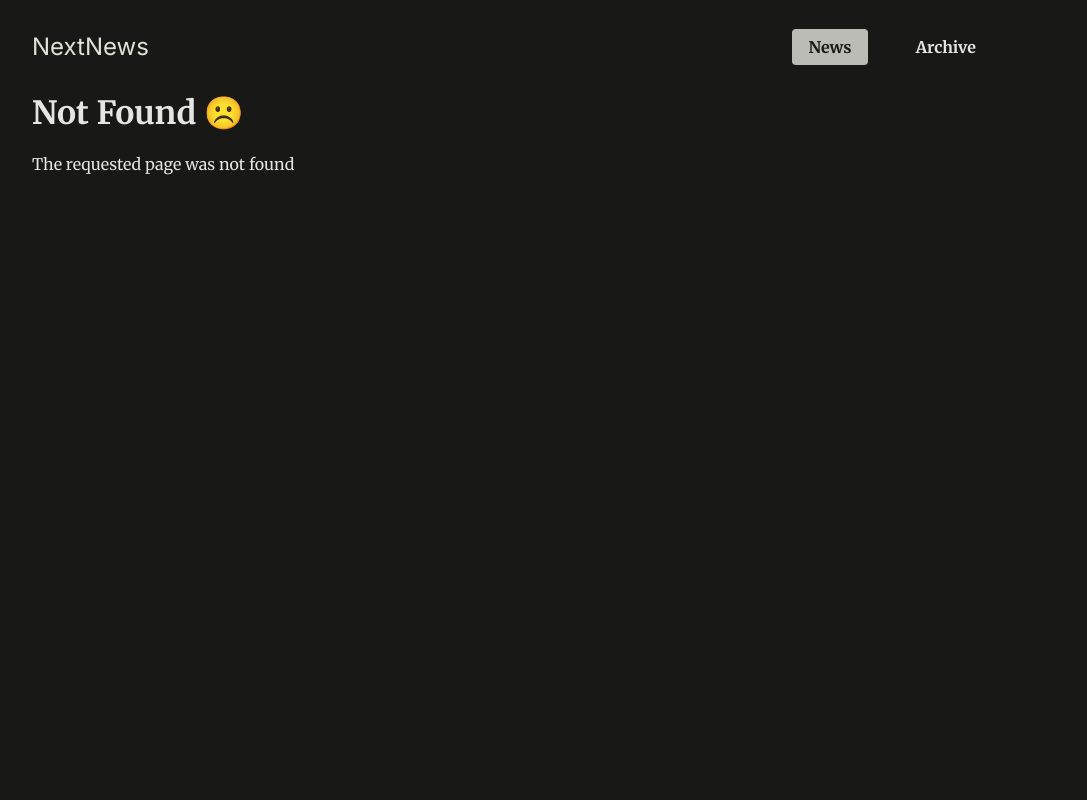
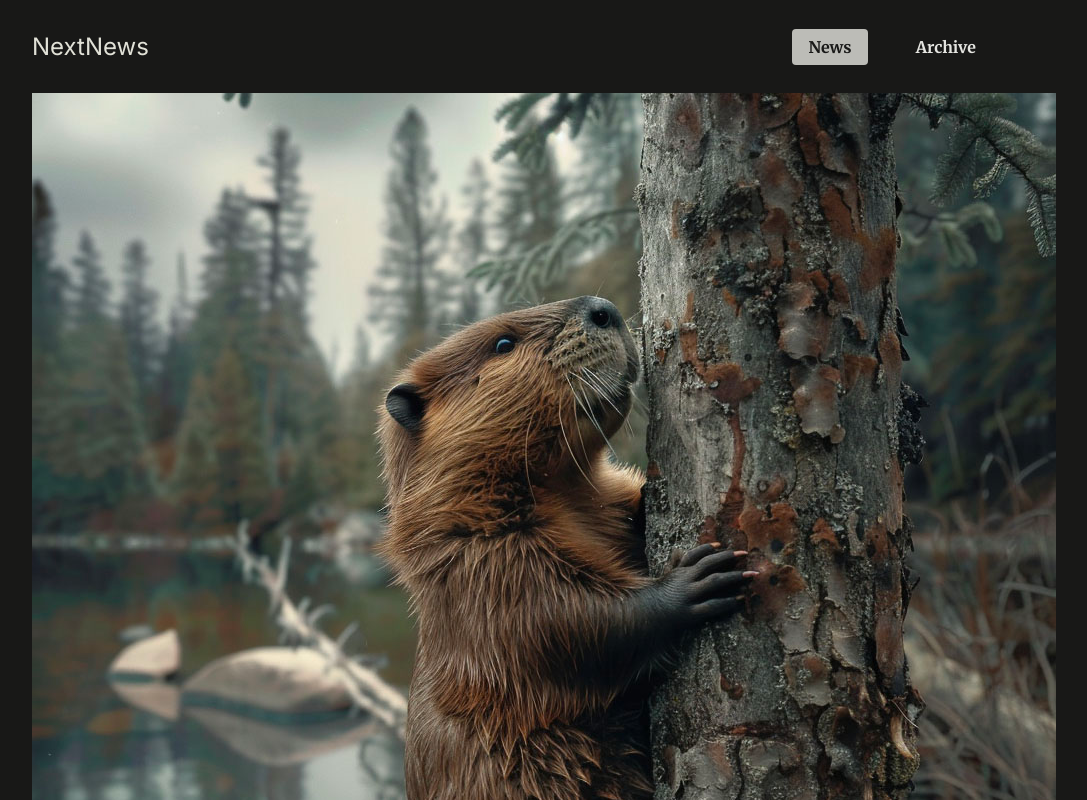
Before and after one commit to garold664/nextjs-news-archive, a Next.js app: page /news/beaver-plague/image in a window 1280 px wide. Before the commit this address had no page. Shown: the top 800 px of the page, without its empty margins (128-1215 px from the left). Built offline with nearby package versions, Linux system fonts and the light colour scheme.

Commit message:
set up full view for images

```diff
--- /dev/null
+++ b/app/news/[newsSlug]/image/page.tsx
@@ -0,0 +1,22 @@
+import { DUMMY_NEWS } from '@/dummy-news';
+import { notFound } from 'next/navigation';
+import React from 'react';
+
+export default function ImagePage({
+  params,
+}: {
+  params: { newsSlug: string };
+}) {
+  const newsItemSlug = params.newsSlug;
+  const newsItem = DUMMY_NEWS.find((item) => item.slug === newsItemSlug);
+
+  if (!newsItem) {
+    notFound();
+  }
+
+  return (
+    <div className="fullscreen-image">
+      <img src={`/images/news/${newsItem.image}`} alt={newsItem.title} />
+    </div>
+  );
+}
```
Also changed, not shown: app/news/[newsSlug]/page.tsx (+7 -1 lines).
